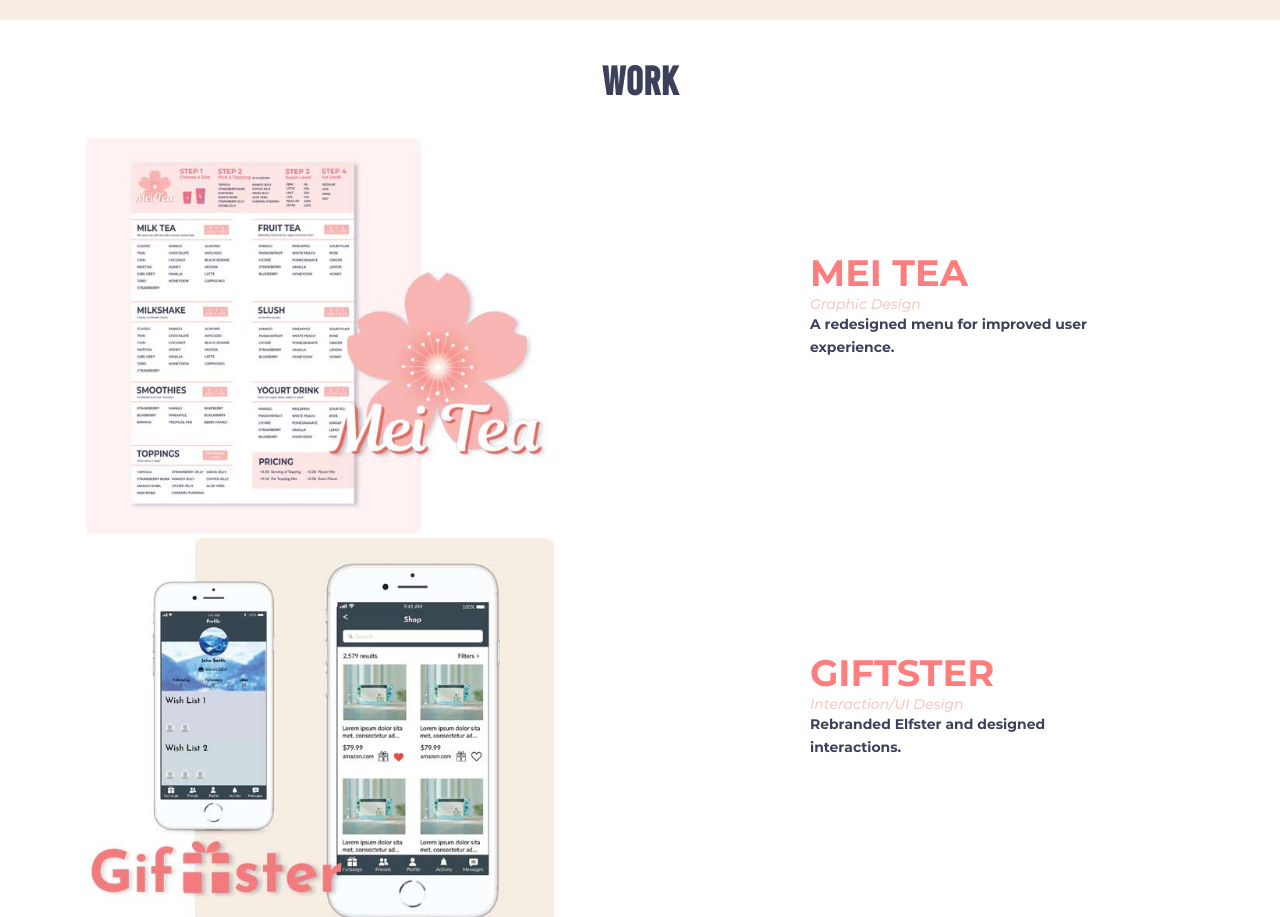
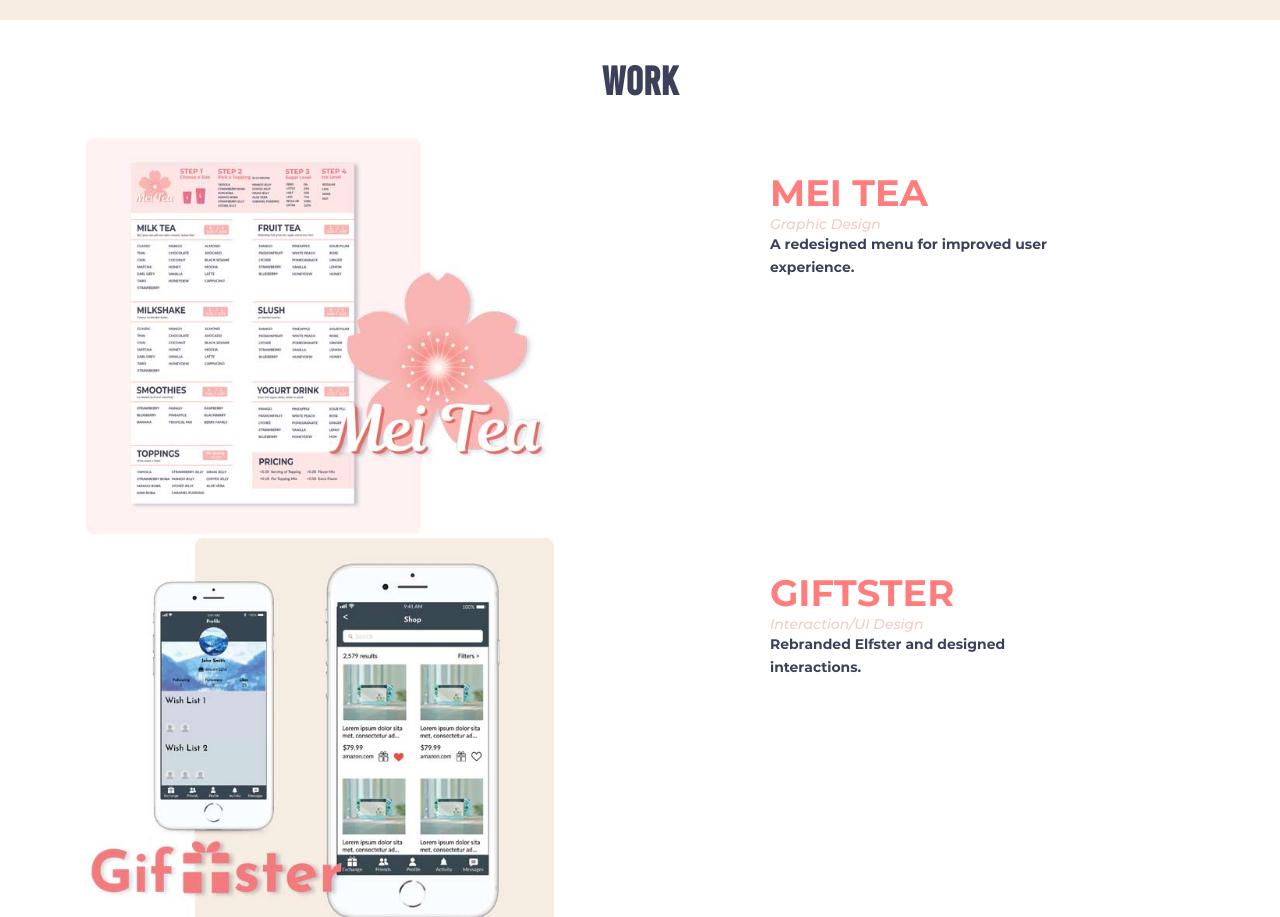
Before and after one commit to molynatep/idm222-mpt54, a plain HTML site: page index.html in a window 1280 px wide. Shown: the part 780-1697 px from the top of the page. Drawn offline with Linux system fonts and the light colour scheme.

Commit message:
add z-index
text was going through the nav

```diff
--- a/css/stylesheet.css
+++ b/css/stylesheet.css
@@ -110,6 +110,7 @@ nav {
  position: fixed;
  width: 100%;
  background-color: #f7ede2;
+ z-index: 99;
 }
 
 /*nav not stacking vertical*/
@@ -171,13 +172,14 @@ h4 {
 
 .container {
   display: grid;
-  grid-template-columns: repeat(auto-fit, minmax(400px, 1fr));
-
+  grid-template-columns: repeat(auto-fit, minmax(500px, 1fr));
   justify-items: center;
 }
 
 .item_description {
-  margin: 7rem;
+  margin: 2rem;
+  position: relative;
+  left: -40px;
 }
 
 
```
